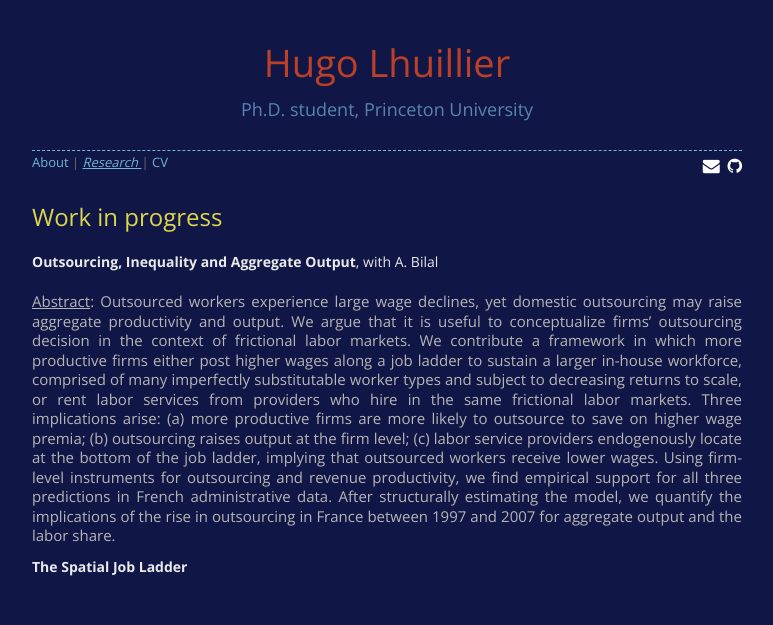
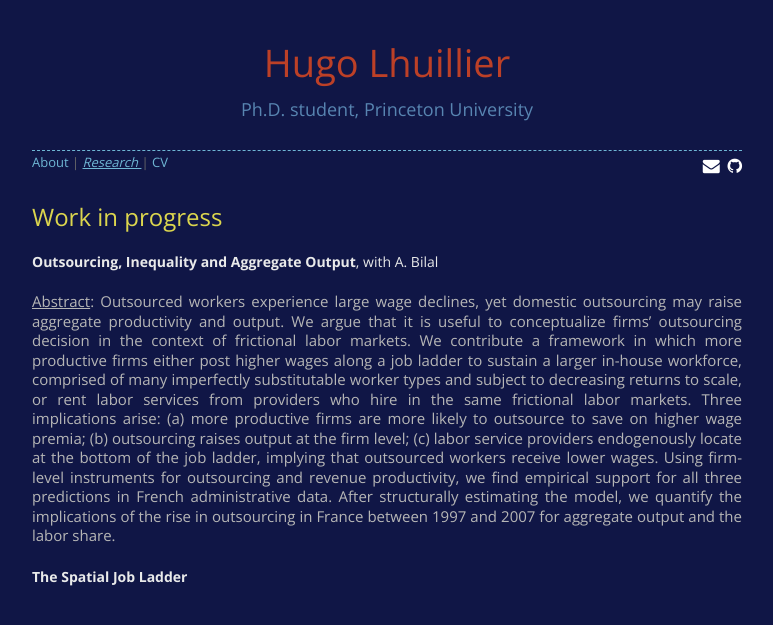
Before and after one commit to HugoLhuillier/hugolhuillier.github.io, a Jekyll site: the page built from research.html, in a window 1280 px wide. Shown: the top 625 px of the page, without its empty margins (253-1026 px from the left). Built offline with Jekyll 4.4.1, drawn with Linux system fonts in a browser that asks for light colours; nearby versions of some CDN libraries; comment, search, counter and statistics services are not loaded.

Commit message:
:bug: add correct spacing for h6

```diff
--- a/public/stylesheets/styles.scss
+++ b/public/stylesheets/styles.scss
@@ -24,11 +24,11 @@
   font-weight: normal;
 }
 
-h1, h3, h4, h5, h6 {
+h1, h3, h4, h5 {
   margin: 0 0 10px;
 }
 
-h2 {
+h2, h6 {
   margin: 0 0 20px;
 }
 
```
